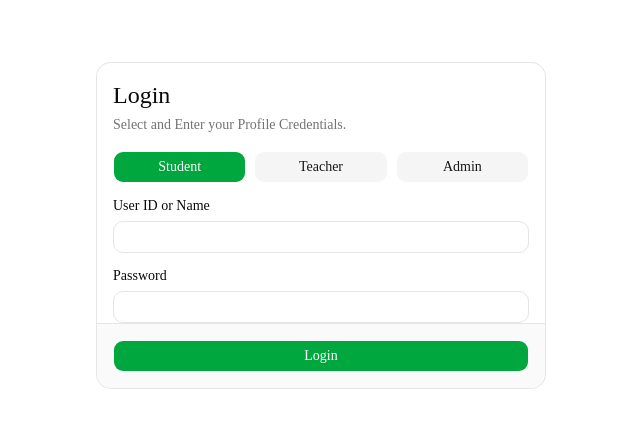
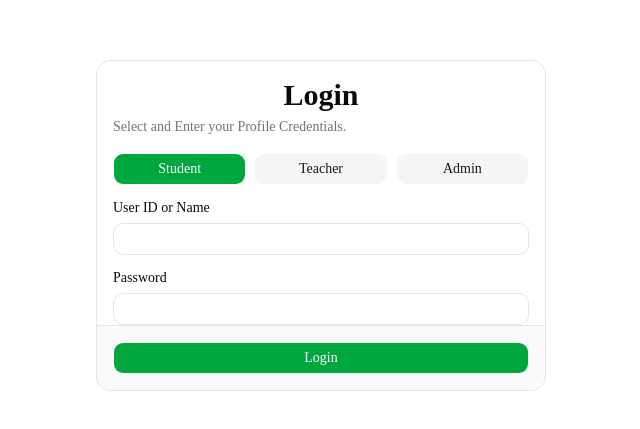
Before and after one commit to Nnel27/NFrontend-Project, a Next.js app: page /login in a window 1280 px wide. Shown: the part 175-604 px from the top of the page, without its empty margins (319-959 px from the left). Built offline with nearby package versions, Linux system fonts and the light colour scheme; no server answers.

Commit message:
P8 updated commit

```diff
--- a/app/login/page.tsx
+++ b/app/login/page.tsx
@@ -70,7 +70,7 @@ export default function LoginPage() {
     <div className="flex min-h-screen items-center justify-center p-4 bg-background">
       <Card className="w-full max-w-md">
         <CardHeader>
-          <CardTitle className="text-2xl">Login</CardTitle>
+          <CardTitle className="text-3xl text-center font-bold">Login</CardTitle>
           <CardDescription>Select and Enter your Profile Credentials.</CardDescription>
         </CardHeader>
         <form onSubmit={handleLogin}>
```
